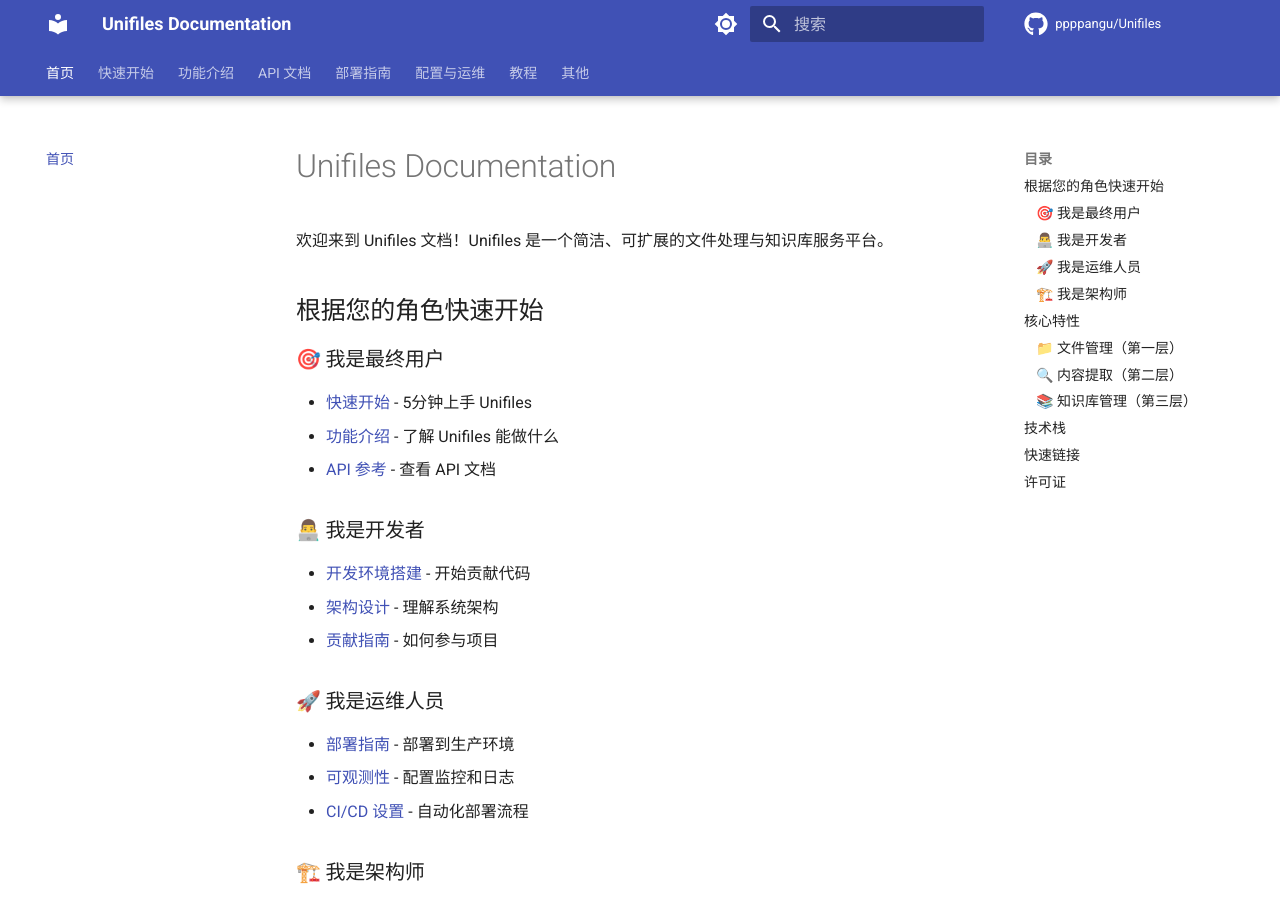
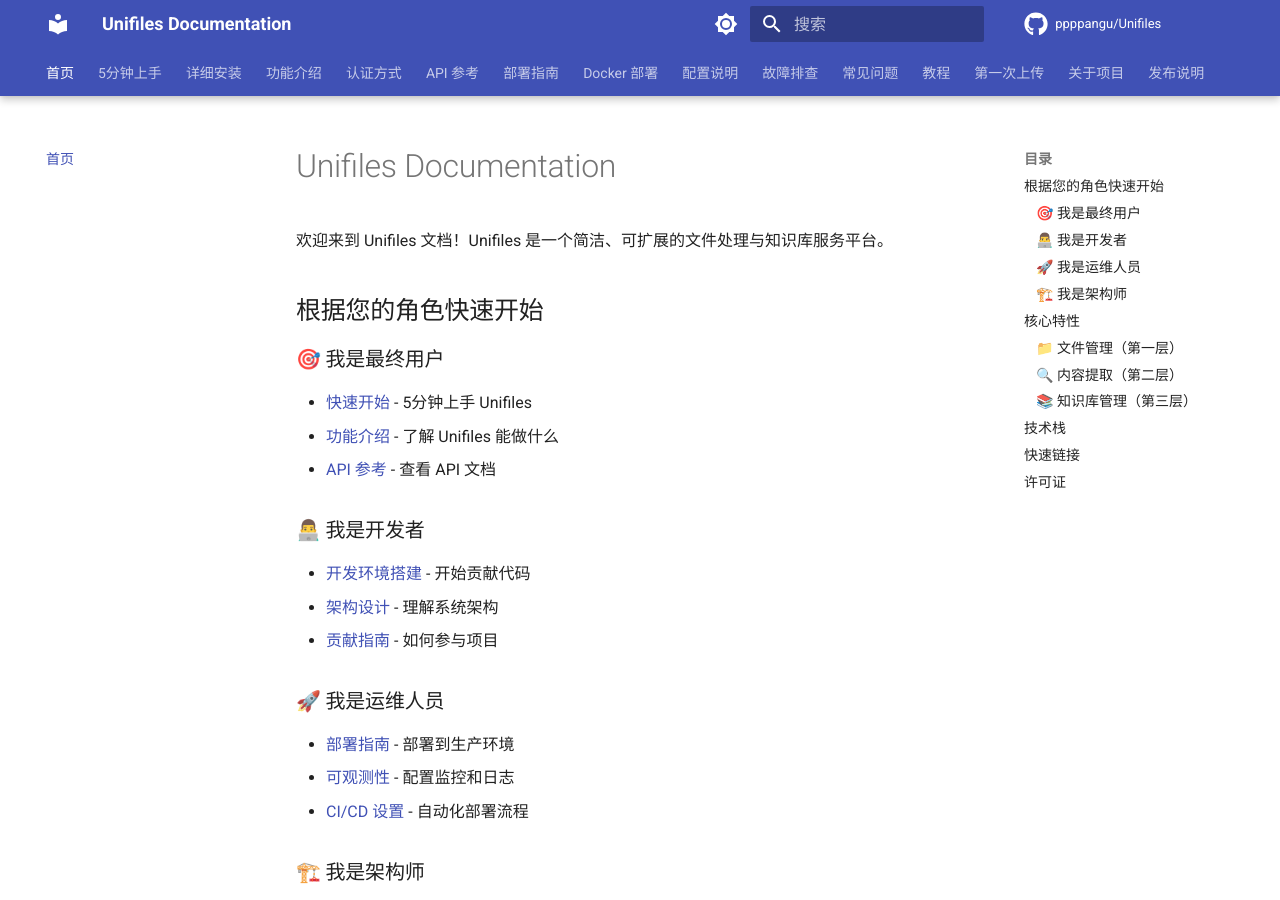
Before and after one commit to ppppangu/unifiles, an MkDocs documentation site: the page built from docs/index.md, in a window 1280 px wide and 900 px high. Built offline with MkDocs 1.6.1 and Material for MkDocs 9.7.7, drawn with Linux system fonts in a browser that asks for light colours; comment, search, counter and statistics services are not loaded; the version menu is left out.

Commit message:
fix: 修复 mkdocs 导航配置，改为完全扁平结构
问题：
- 之前的嵌套导航会导致点击分组标题时显示目录页
- 用户体验不佳

修复：
- 将所有导航项改为直接链接到具体页面
- 每个页面都有明确的标题和链接
- 符合 MkDocs 最佳实践

测试：
- 构建成功 (4.12s)
- 本地预览正常运行

```diff
--- a/mkdocs.yml
+++ b/mkdocs.yml
@@ -77,34 +77,20 @@ markdown_extensions:
 # Navigation - 扁平化用户文档结构
 nav:
   - 首页: index.md
-
-  - 快速开始:
-    - 5分钟上手: quickstart.md
-    - 详细安装: installation.md
-
+  - 5分钟上手: quickstart.md
+  - 详细安装: installation.md
   - 功能介绍: features.md
-
-  - API 文档:
-    - 认证方式: authentication.md
-    - API 参考: api-reference.md
-
-  - 部署指南:
-    - 部署到生产: deployment.md
-    - Docker 部署: docker.md
-
-  - 配置与运维:
-    - 配置说明: configuration.md
-    - 故障排查: troubleshooting.md
-    - 常见问题: faq.md
-
-  - 教程:
-    - tutorials/index.md
-    - 入门:
-      - 第一次上传: tutorials/first-upload.md
-
-  - 其他:
-    - 关于项目: about.md
-    - 发布说明: release-notes.md
+  - 认证方式: authentication.md
+  - API 参考: api-reference.md
+  - 部署指南: deployment.md
+  - Docker 部署: docker.md
+  - 配置说明: configuration.md
+  - 故障排查: troubleshooting.md
+  - 常见问题: faq.md
+  - 教程: tutorials/index.md
+  - 第一次上传: tutorials/first-upload.md
+  - 关于项目: about.md
+  - 发布说明: release-notes.md
 
 # Plugins
 plugins:
```
